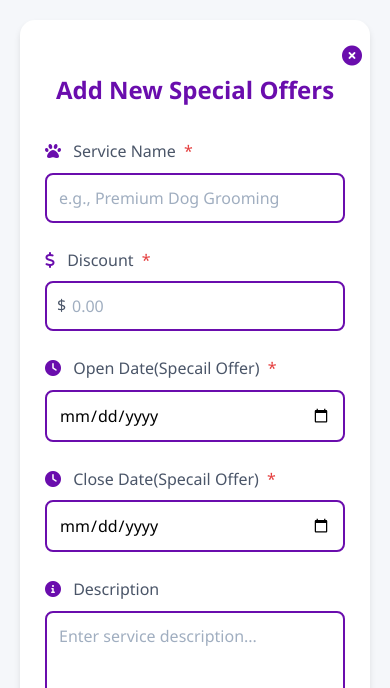
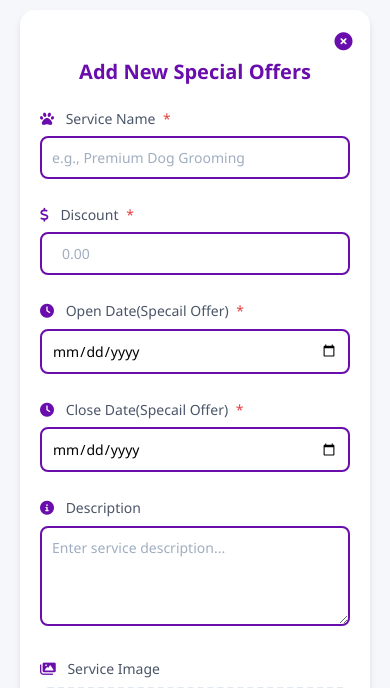
Before and after one commit to ravidu001/VetiPlus-Web-App, a PHP site: page /client/pages/salon/AddSpecialOffer.php in a window 390 px wide. Shown: the top 688 px of the page. Run offline with PHP 8.4, Linux system fonts and the light colour scheme.

Commit message:
"Cahnge the description and charge css"

```diff
--- a/client/assets/cssFiles/salon/AddSpecialOffer.css
+++ b/client/assets/cssFiles/salon/AddSpecialOffer.css
@@ -94,7 +94,6 @@ textarea:focus {
 }
 
 .price-input-wrapper::before {
-    content: '$';
     position: absolute;
     left: 12px;
     top: 50%;
@@ -103,7 +102,6 @@ textarea:focus {
 }
 
 .input[type= "date"]::before {
-    content: '$';
     position: absolute;
     left: 12px;
     top: 50%;
@@ -237,3 +235,70 @@ textarea:valid {
 html {
     scroll-behavior: smooth;
 }
+
+
+
+/* Mobile Responsive Design */
+@media (max-width: 480px) {
+    body {
+        padding: 10px;
+    }
+
+    .container {
+        max-width: 100%;
+        padding: 0 10px;
+    }
+
+    .form-wrapper {
+        padding: 20px;
+    }
+
+    .form-title {
+        font-size: 20px;
+        margin-bottom: 20px;
+    }
+
+    .form-group label {
+        font-size: 14px;
+        margin-bottom: 6px;
+    }
+
+    input[type="text"],
+    input[type="number"],
+    input[type="date"],
+    textarea {
+        padding: 10px;
+        font-size: 14px;
+    }
+
+    .price-input-wrapper::before {
+        left: 10px;
+    }
+
+    .price-input-wrapper input {
+        padding-left: 20px;
+    }
+
+    textarea {
+        min-height: 80px;
+    }
+
+    .image-upload-container {
+        grid-template-columns: 1fr;
+    }
+
+    .image-preview {
+        width: 100px;
+        height: 100px;
+    }
+
+    .submit-button {
+        padding: 12px;
+        font-size: 14px;
+    }
+
+    .pageclose {
+        left: 95%;
+        font-size: 18px;
+    }
+}
```
